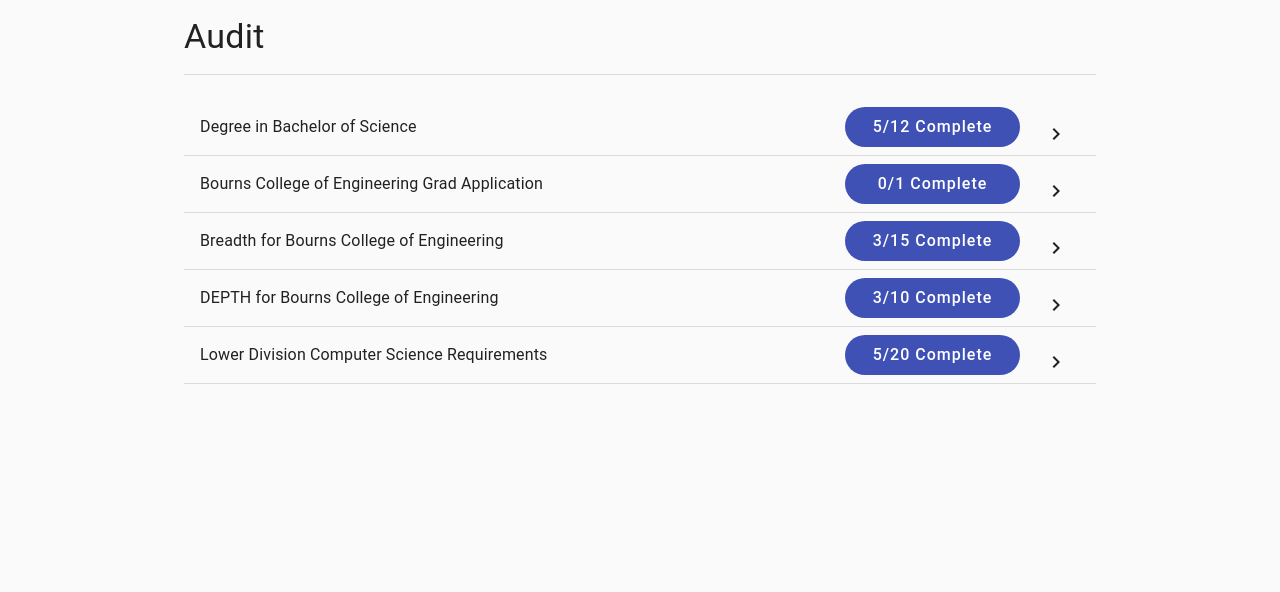
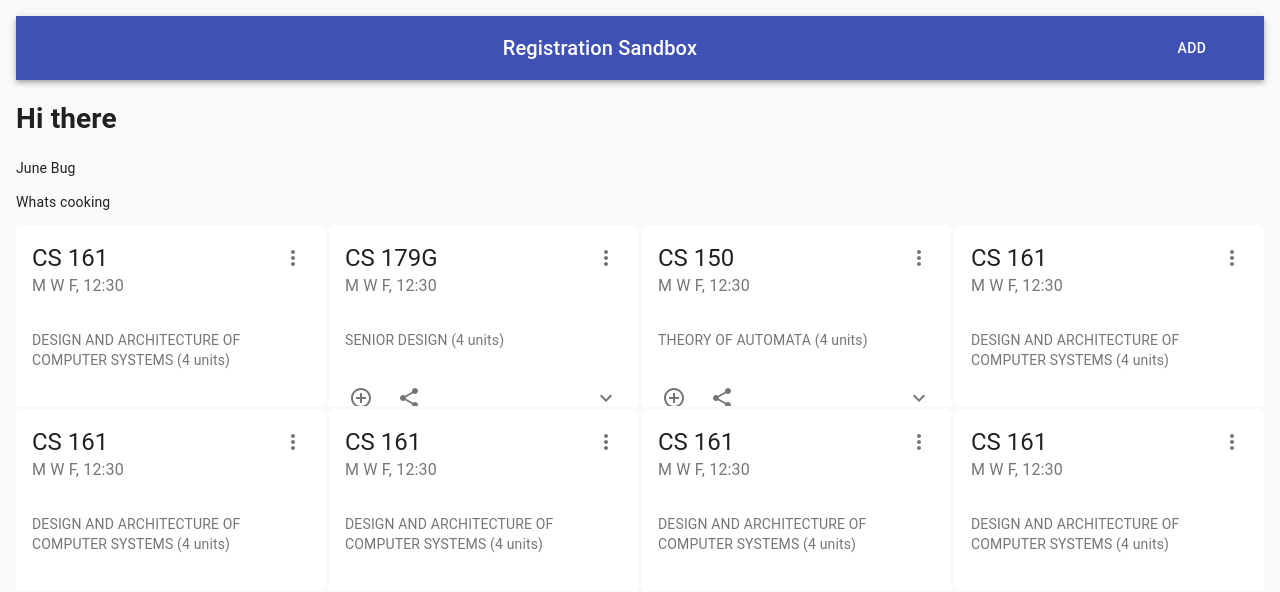
Before and after one commit to CS-UCR/better-banner, a React (Create React App) app in the folder client/: page /sandbox in a window 1280 px wide. Shown: the top 592 px of the page. Built offline with nearby package versions, Linux system fonts and the light colour scheme.

Commit message:
Added rough draft for course grid layout

```diff
--- a/client/src/App.jsx
+++ b/client/src/App.jsx
@@ -1,15 +1,15 @@
 import React from 'react';
 import { BrowserRouter, Route } from 'react-router-dom';
 import { CssBaseline } from '@material-ui/core';
+import Registration from './routes/Registration';
 import Audit from './pages/Audit';
 
 function App() {
     return (
         <BrowserRouter>
             <CssBaseline />
-            <Route path='/'>
-                <Audit />
-            </Route>
+            {/* <Audit /> */}
+            <Registration />
         </BrowserRouter>
     );
 }
--- a/client/src/components/Card.jsx
+++ b/client/src/components/Card.jsx
@@ -37,7 +37,7 @@ const useStyles = makeStyles(theme => ({
     },
 }));
 
-export default function RecipeReviewCard() {
+export default function CourseCard(props) {
     const classes = useStyles();
     const [expanded, setExpanded] = React.useState(false);
 
@@ -53,12 +53,13 @@ export default function RecipeReviewCard() {
                         <MoreVertIcon />
                     </IconButton>
                 )}
-                title='CS 161'
-                subheader='M W F 12:30 - 3:30'
+                title={props.courseNumber}
+                subheader={props.schedule}
             />
             <CardContent>
                 <Typography variant='body2' color='textSecondary' component='p'>
-          DESIGN AND ARCHITECTURE OF COMPUTER SYSTEMS (4 units)
+                    {props.courseHead}
+                    {/* DESIGN AND ARCHITECTURE OF COMPUTER SYSTEMS (4 units) */}
                 </Typography>
             </CardContent>
             <CardActions disableSpacing>
--- a/client/src/pages/Sandbox.jsx
+++ b/client/src/pages/Sandbox.jsx
@@ -1,10 +1,126 @@
 import React from 'react';
+import {
+    AppBar,
+    Toolbar,
+    Typography,
+    Button,
+    Container,
+    Grid,
+    GridList,
+    GridListTile
+} from '@material-ui/core';
+import { makeStyles } from '@material-ui/core/styles';
+import Card from '../components/Card';
 
+const useStyles = makeStyles(theme => ({
+    root: {
+        flexGrow: 1
+    },
+    menuButton: {
+        marginRight: theme.spacing(2)
+    },
+    title: {
+        flexGrow: 1
+    },
+    cardGrid: {
+        paddingTop: theme.spacing(8),
+        paddingBottom: theme.spacing(8)
+    }
+}));
+// used as the index to map each entry
+const courses = [
+    {
+        courseNumber: 'CS 161',
+        schedule: 'M W F, 12:30',
+        courseHead: 'DESIGN AND ARCHITECTURE OF COMPUTER SYSTEMS (4 units)'
+    },
+    {
+        courseNumber: 'CS 179G',
+        schedule: 'M W F, 12:30',
+        courseHead: 'SENIOR DESIGN (4 units)'
+    },
+    {
+        courseNumber: 'CS 150',
+        schedule: 'M W F, 12:30',
+        courseHead: 'THEORY OF AUTOMATA (4 units)'
+    },
+    {
+        courseNumber: 'CS 161',
+        schedule: 'M W F, 12:30',
+        courseHead: 'DESIGN AND ARCHITECTURE OF COMPUTER SYSTEMS (4 units)'
+    },
+    {
+        courseNumber: 'CS 161',
+        schedule: 'M W F, 12:30',
+        courseHead: 'DESIGN AND ARCHITECTURE OF COMPUTER SYSTEMS (4 units)'
+    },
+    {
+        courseNumber: 'CS 161',
+        schedule: 'M W F, 12:30',
+        courseHead: 'DESIGN AND ARCHITECTURE OF COMPUTER SYSTEMS (4 units)'
+    },
+    {
+        courseNumber: 'CS 161',
+        schedule: 'M W F, 12:30',
+        courseHead: 'DESIGN AND ARCHITECTURE OF COMPUTER SYSTEMS (4 units)'
+    },
+    {
+        courseNumber: 'CS 161',
+        schedule: 'M W F, 12:30',
+        courseHead: 'DESIGN AND ARCHITECTURE OF COMPUTER SYSTEMS (4 units)'
+    },
+];
 
-export default function Sandbox () {
-    return(
-        <div>
-            <h1>Hello</h1>
-        </div>
+export default function Sandbox() {
+    const classes = useStyles();
+
+    return (
+        <>
+            <AppBar position='relative'>
+                <Toolbar>
+                    <Typography
+                        variant='h6'
+                        align='center'
+                        color='inherit'
+                        className={classes.title}
+                    >
+                        Registration Sandbox
+                    </Typography>
+                    <Button color='inherit' className={classes.menuButton}>
+                        Add
+                    </Button>
+                </Toolbar>
+            </AppBar>
+            {/* <Container className={classes.cardGrid} maxWidth='md'>
+                <Grid container spacing={2}>
+                    <Grid item sm={12}>
+                        <Card />
+                    </Grid>
+                    <Grid item sm={12}>
+                        <Card />
+                    </Grid>
+                    <Grid item sm={12}>
+                        <Card />
+                    </Grid>
+                    <Grid item sm={12}>
+                        <Card />
+                    </Grid>
+                </Grid>
+            </Container> */}
+            <h1>Hi there</h1>
+            <p>June Bug</p>
+            <p> Whats cooking</p>
+            <GridList cols={4}>
+                {courses.map((x, index) => (
+                    <GridListTile key={index}>
+                        <Card
+                            courseNumber={x.courseNumber}
+                            schedule={x.schedule}
+                            courseHead={x.courseHead}
+                        />
+                    </GridListTile>
+                ))}
+            </GridList>
+        </>
     );
 }
--- /dev/null
+++ b/client/src/routes/Registration.jsx
@@ -0,0 +1,16 @@
+import React from 'react';
+import {Route, Switch} from 'react-router-dom';
+import Audit from '../pages/Audit';
+import Sandbox from '../pages/Sandbox'
+import Card from '../components/Card';
+
+export default function AuditRoutes() {
+    return(
+        <Switch>
+            <Route path='/audit' component={Audit} />
+            <Route path='/sandbox' component={Sandbox} />
+            <Route path='/' component={Card} />
+        </Switch>
+    );
+
+}
```
Also changed, not shown: client/src/components/Flow.jsx (+13 -64 lines), 1 other file (tests, documents, lock files or other folders).
